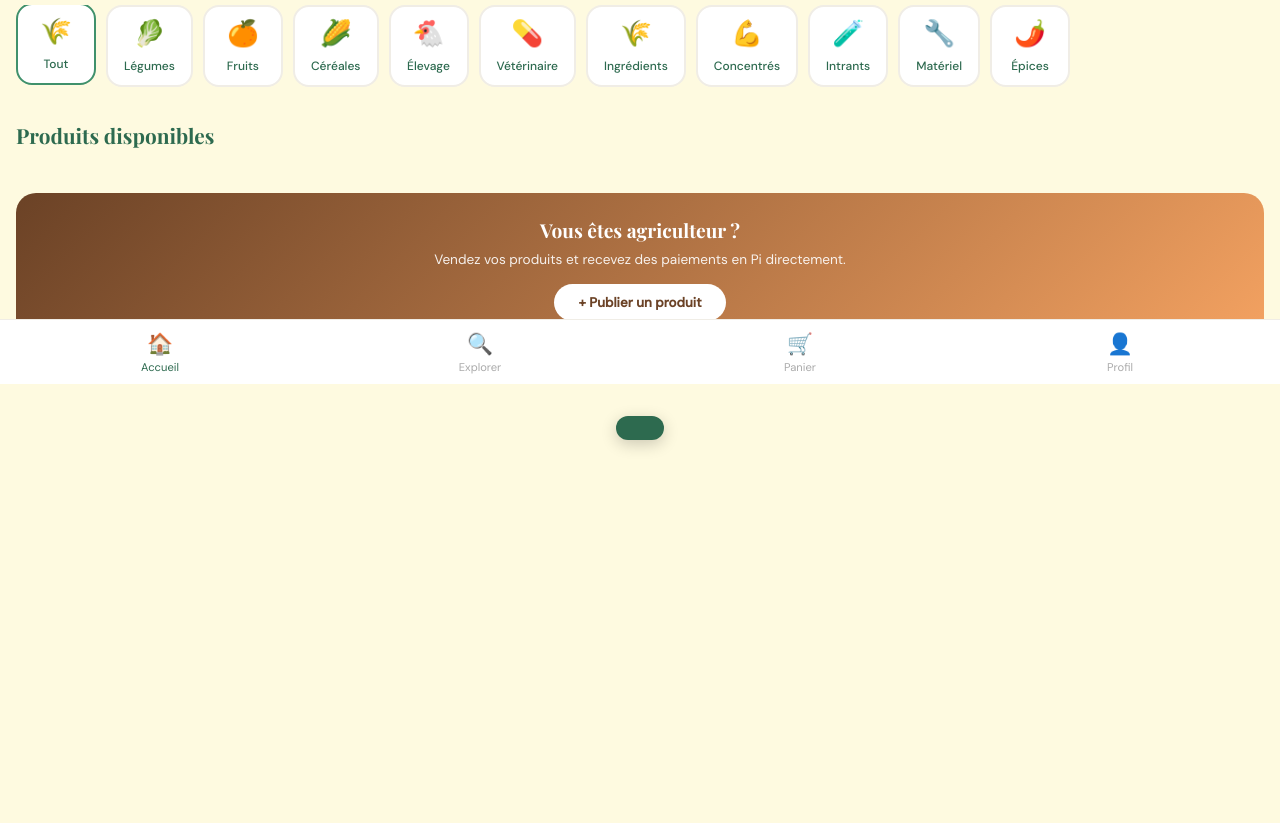
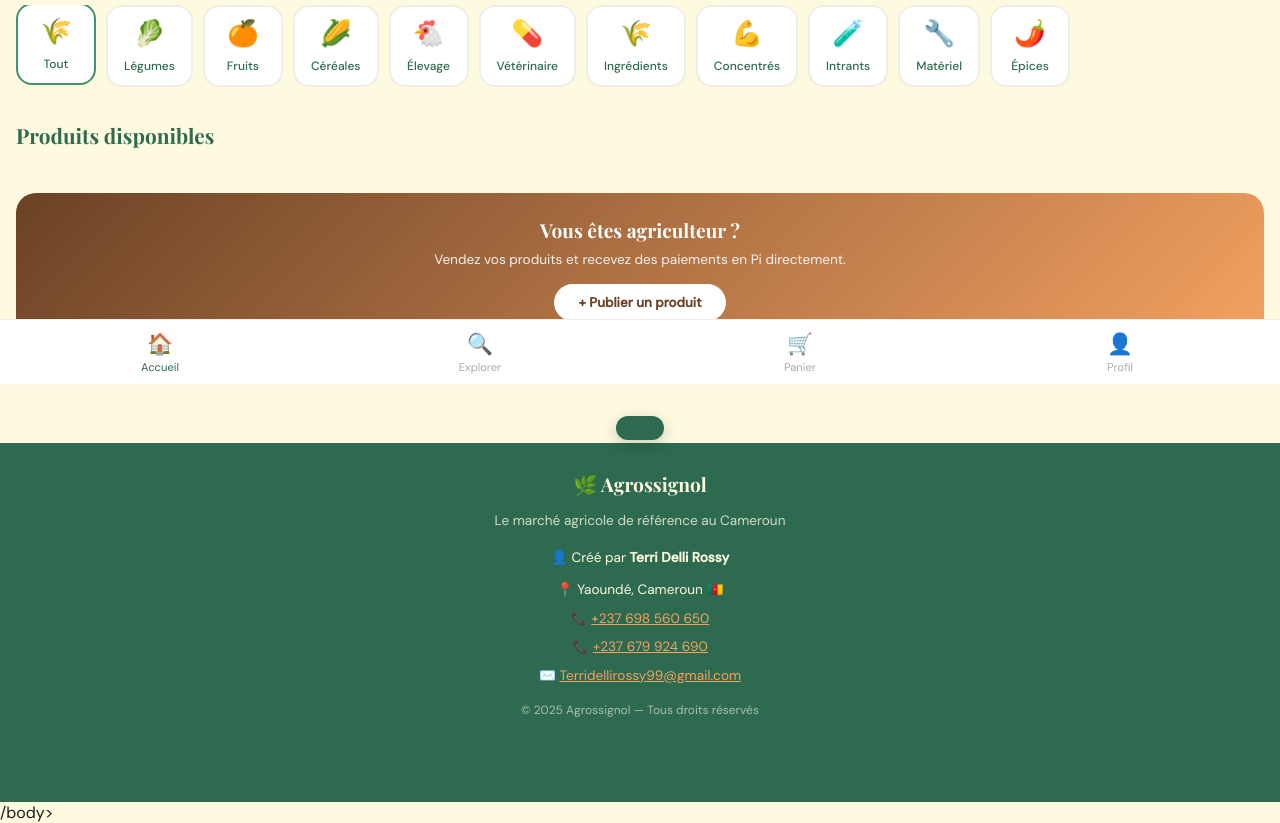
Before and after one commit to Gozomor237/Agrossignol-, a plain HTML site: page index.html in a window 1280 px wide. Shown: the part 416-1239 px from the top of the page. Before the commit the page ends 859 px from the top, so only its background shows below. Drawn offline with nearby package versions, Linux system fonts and the light colour scheme; a script that the page names is missing.

Commit message:
Update index.html

```diff
--- a/index.html
+++ b/index.html
@@ -603,5 +603,36 @@
 
   renderProducts(products);
 </script>
-</body>
+<!-- FOOTER -->
+<div style="
+  background: var(--vert);
+  color: var(--creme);
+  text-align: center;
+  padding: 24px 20px 80px;
+  font-size: .85rem;
+  line-height: 1.8;
+">
+  <div style="font-family:'Playfair Display',serif; font-size:1.2rem; margin-bottom:8px;">
+    🌿 Agrossignol
+  </div>
+  <div style="opacity:.8; margin-bottom:12px;">
+    Le marché agricole de référence au Cameroun
+  </div>
+  <div style="margin-bottom:8px;">
+    👤 Créé par <strong>Terri Delli Rossy</strong>
+  </div>
+  <div style="margin-bottom:4px;">📍 Yaoundé, Cameroun 🇨🇲</div>
+  <div style="margin-bottom:4px;">
+    📞 <a href="tel:+237698560650" style="color:var(--gold);">+237 698 560 650</a>
+  </div>
+  <div style="margin-bottom:4px;">
+    📞 <a href="tel:+237679924690" style="color:var(--gold);">+237 679 924 690</a>
+  </div>
+  <div style="margin-bottom:12px;">
+    ✉️ <a href="mailto:Terridellirossy99@gmail.com" style="color:var(--gold);">Terridellirossy99@gmail.com</a>
+  </div>
+  <div style="opacity:.6; font-size:.75rem;">
+    © 2025 Agrossignol — Tous droits réservés
+  </div>
+</div>/body>
 </html>
```
